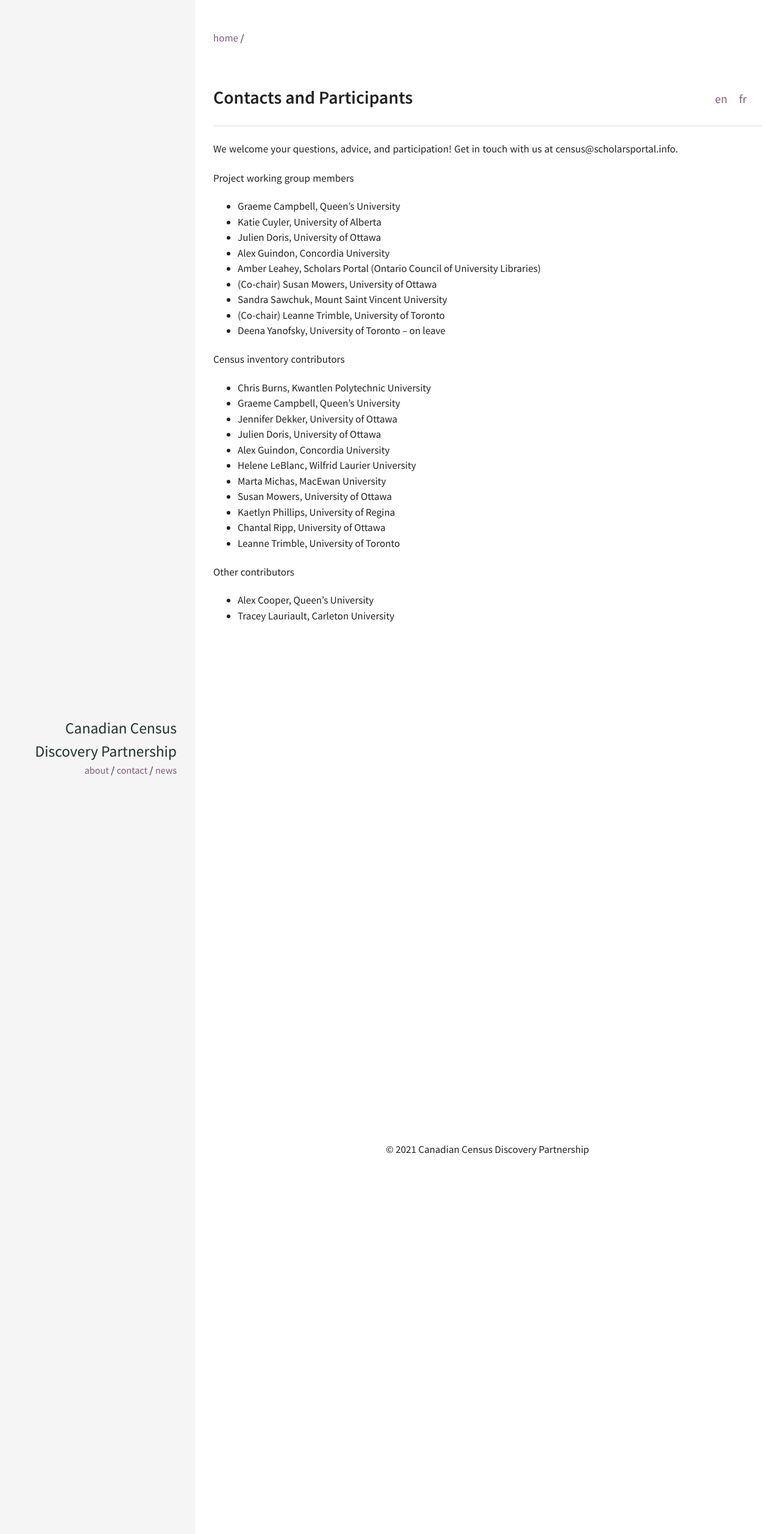
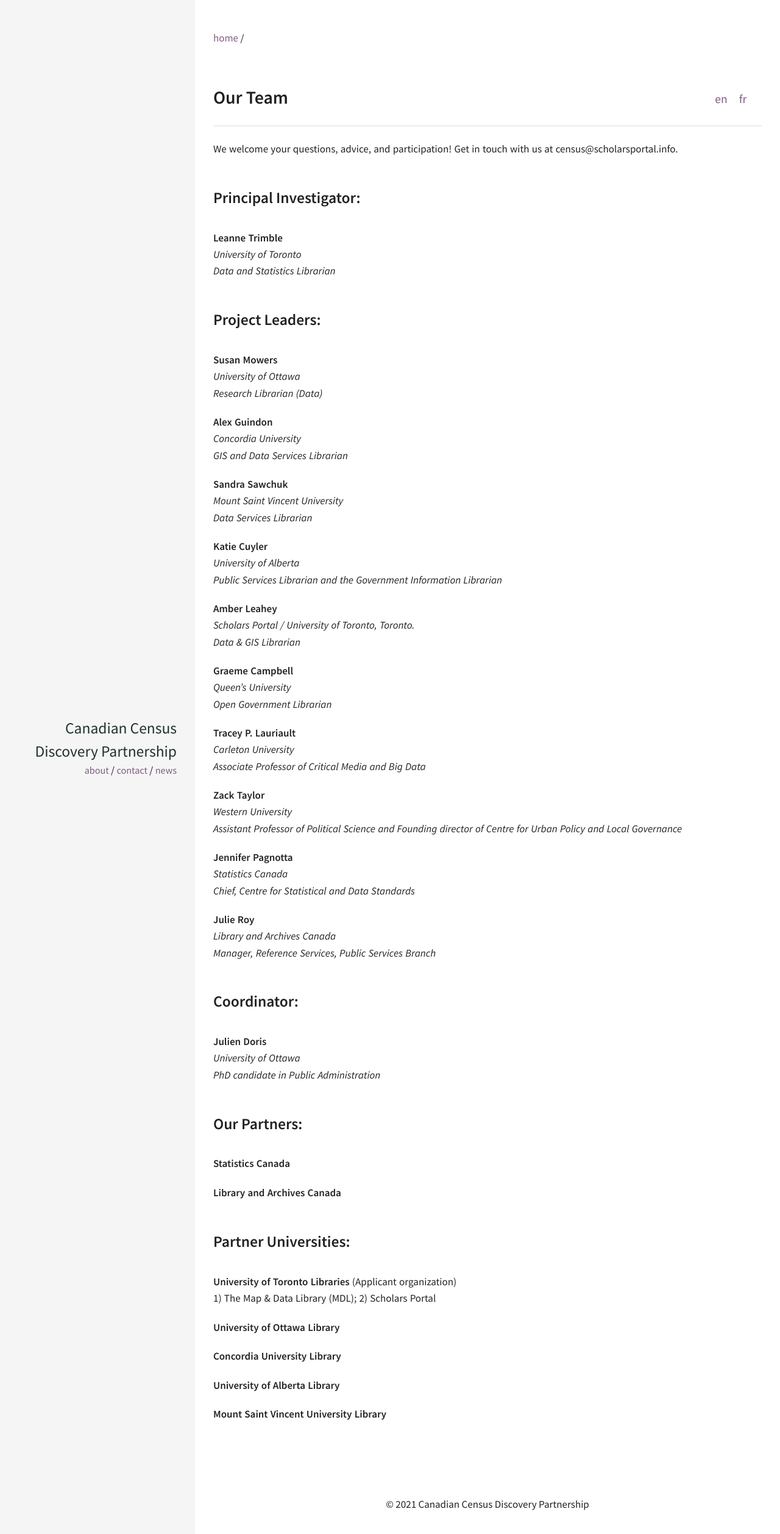
Before and after one commit to census-recensement/census-recensement.github.io, a Jekyll site: the page built from en/contact.md, in a window 1280 px wide. Shown: the top 2516 px of the page at 61% size. Built offline with Jekyll 4.4.1, drawn with Linux system fonts in a browser that asks for light colours.

Commit message:
updating contact list

```diff
--- a/en/contact.md
+++ b/en/contact.md
@@ -1,39 +1,81 @@
 ---
 layout: page
-title: Contacts and Participants
+title: Our Team
 lang: en
 ref: contacts
 ---
 
 We welcome your questions, advice, and participation! Get in touch with us at census@scholarsportal.info.
 
-Project working group members
+### Principal Investigator:
 
--	Graeme Campbell, Queen’s University
--	Katie Cuyler, University of Alberta
--	Julien Doris, University of Ottawa
--	Alex Guindon, Concordia University
--	Amber Leahey, Scholars Portal (Ontario Council of University Libraries)
--	(Co-chair) Susan Mowers, University of Ottawa
--	Sandra Sawchuk, Mount Saint Vincent University
--	(Co-chair) Leanne Trimble, University of Toronto
--	Deena Yanofsky, University of Toronto – on leave
+**Leanne Trimble**
+*University of Toronto*
+*Data and Statistics Librarian*
 
-Census inventory contributors
+### Project Leaders:
 
--	Chris Burns, Kwantlen Polytechnic University
--	Graeme Campbell, Queen’s University
--	Jennifer Dekker, University of Ottawa
--	Julien Doris, University of Ottawa
--	Alex Guindon, Concordia University
--	Helene LeBlanc, Wilfrid Laurier University
--	Marta Michas, MacEwan University
--	Susan Mowers, University of Ottawa
--	Kaetlyn Phillips, University of Regina
--	Chantal Ripp, University of Ottawa
--	Leanne Trimble, University of Toronto
+**Susan Mowers**
+*University of Ottawa*
+*Research Librarian (Data)*
 
-Other contributors
+**Alex Guindon**
+*Concordia University*
+*GIS and Data Services Librarian*
 
--	Alex Cooper, Queen’s University
--	Tracey Lauriault, Carleton University
+**Sandra Sawchuk**
+*Mount Saint Vincent University*
+*Data Services Librarian*
+
+**Katie Cuyler**
+*University of Alberta*
+*Public Services Librarian and the Government Information Librarian*
+
+**Amber Leahey**
+*Scholars Portal / University of Toronto, Toronto.*
+*Data & GIS Librarian*
+
+**Graeme Campbell**
+*Queen’s University*
+*Open Government Librarian*
+
+**Tracey P. Lauriault**
+*Carleton University*
+*Associate Professor of Critical Media and Big Data*
+
+**Zack Taylor**
+*Western University*
+*Assistant Professor of Political Science and Founding director of Centre for Urban Policy and Local Governance*
+
+**Jennifer Pagnotta**
+*Statistics Canada*
+*Chief, Centre for Statistical and Data Standards*
+
+**Julie Roy**
+*Library and Archives Canada*
+*Manager, Reference Services, Public Services Branch*
+
+### Coordinator:
+
+**Julien Doris**
+*University of Ottawa*
+*PhD candidate in Public Administration*
+
+### Our Partners:
+
+**Statistics Canada**
+
+**Library and Archives Canada**
+
+### Partner Universities:
+
+**University of Toronto Libraries** (Applicant organization)
+1) The Map & Data Library (MDL); 2)  Scholars Portal
+
+**University of Ottawa Library**
+
+**Concordia University Library**
+
+**University of Alberta Library**
+
+**Mount Saint Vincent University Library**
```
Also changed, not shown: fr/contact.md (+73 -1 lines).
